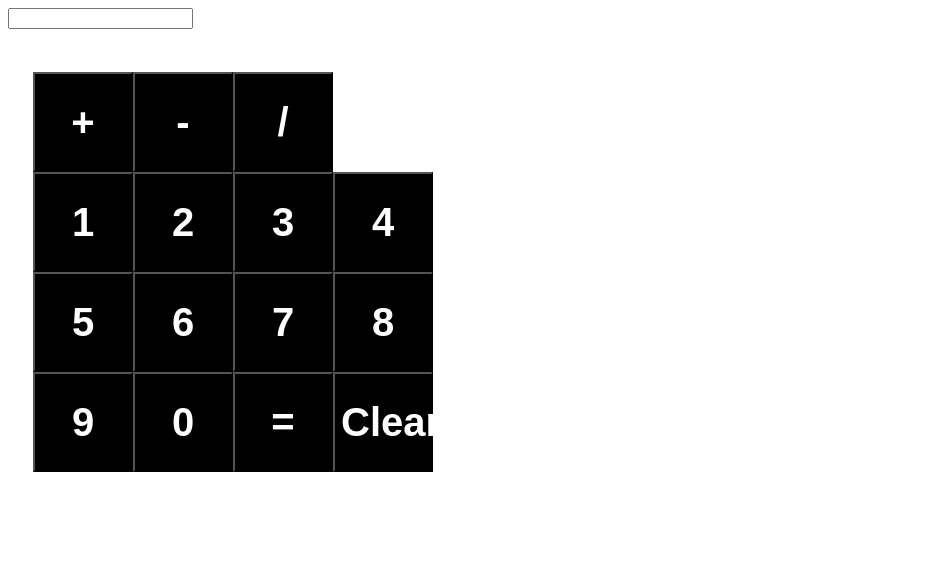
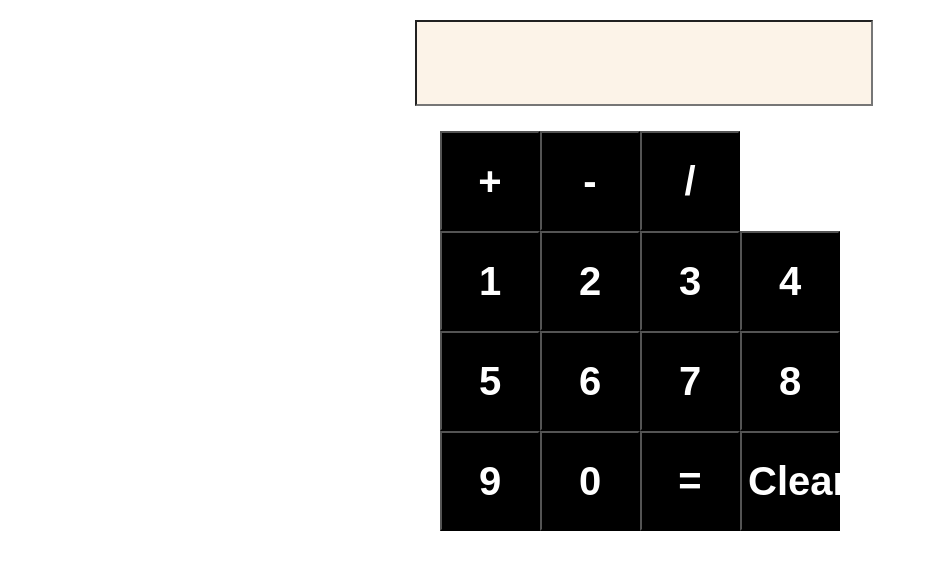
Before and after one commit to MANIZABAYO-Elie/CALCULATOR, a plain HTML site: page index.html in a window 1280 px wide. Shown: the whole page, without its empty margins (0-928 px from the left). Drawn offline with Linux system fonts and the light colour scheme.

Commit message:
file changed

```diff
--- a/index.html
+++ b/index.html
@@ -8,8 +8,9 @@
 </head>
 <body>
     <div id="calculator">
-        <input id="display" readonly><br><br>
-    </div>
+        <input id="display" readonly>
+
+
         <div id="keys">
             <button onclick="appendToDisplay('+')">+</button>
             <button onclick="appendToDisplay('-')">-</button>
@@ -28,6 +29,8 @@
             <button onclick="clearDisplay()">Clear</button>
           </div>
 
+    </div>
+
 
 <script src="index.js"></script>
 </body>
--- a/style.css
+++ b/style.css
@@ -1,3 +1,28 @@
+body{
+    display: flex;
+    justify-content: center;
+    margin:0px;
+}
+button:hover{
+
+    transform: scale(1.1);
+}
+button:active{
+    background-color: aqua;
+}
+#display{
+    width: 100%;
+    height: 80px;
+    margin-top: 20px;
+    background-color: rgba(250, 235, 215, 0.577);
+}
+
+
+#calculator{
+    background-color: rgba(255, 255, 255, 0.474);
+    font-family: 'Segoe UI', Tahoma, Geneva, Verdana, sans-serif;
+    border-radius: 15px;
+}
 #keys{
     display: grid;
     grid-template-columns: repeat(4,100px);
```
Lines whose indentation alone changed are shown as unchanged.
